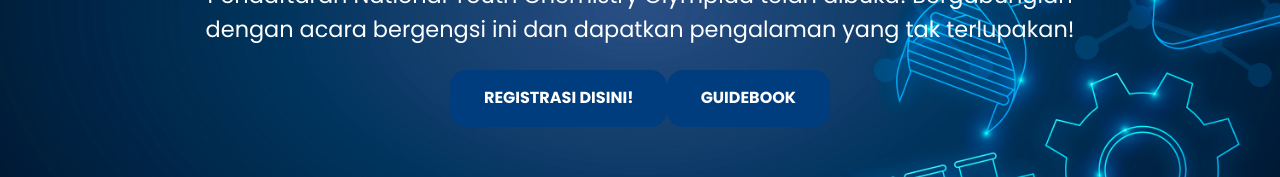
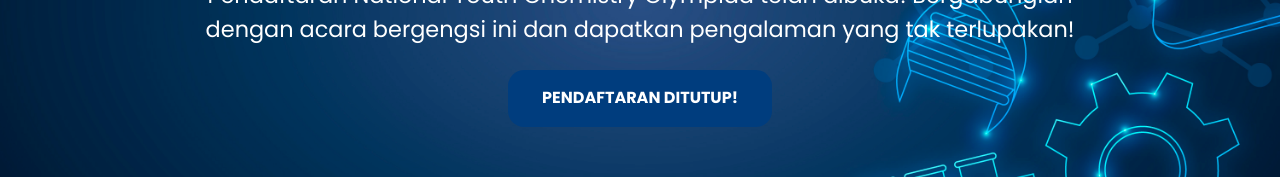
Before and after one commit to iysaofficial/NYCO_Official, a Next.js app: page / in a window 1280 px wide. Shown: the part 428-605 px from the top of the page. Built offline with nearby package versions, Linux system fonts and the light colour scheme.

Commit message:
feat: add HeroComp component and update dependency lockfile

```diff
--- a/src/components/home/HeroComp.tsx
+++ b/src/components/home/HeroComp.tsx
@@ -10,8 +10,9 @@
                 <p>Pendaftaran National Youth Chemistry Olympiad telah dibuka! Bergabunglah <br /> dengan acara bergengsi ini dan dapatkan pengalaman yang tak terlupakan!
                 </p>
                 <br />
-                <Link href="/registration" className="registration-button">Registrasi Disini!</Link>
-                <Link href="https://drive.google.com/file/d/1KqErOiqhdSwDJaI8Q7tkakCQ3HcAWk3q/view?usp=sharing" target="_blank" className="registration-button">GuideBook</Link>
+                {/* <Link href="/registration" className="registration-button">Registrasi Disini!</Link> */}
+                <Link href="#" className="registration-button">Pendaftaran Ditutup!</Link>
+                {/* <Link href="https://drive.google.com/file/d/1KqErOiqhdSwDJaI8Q7tkakCQ3HcAWk3q/view?usp=sharing" target="_blank" className="registration-button">GuideBook</Link> */}
             </div>
         </section>
         </>
```
Also changed, not shown: 1 other file (tests, documents, lock files or other folders).
